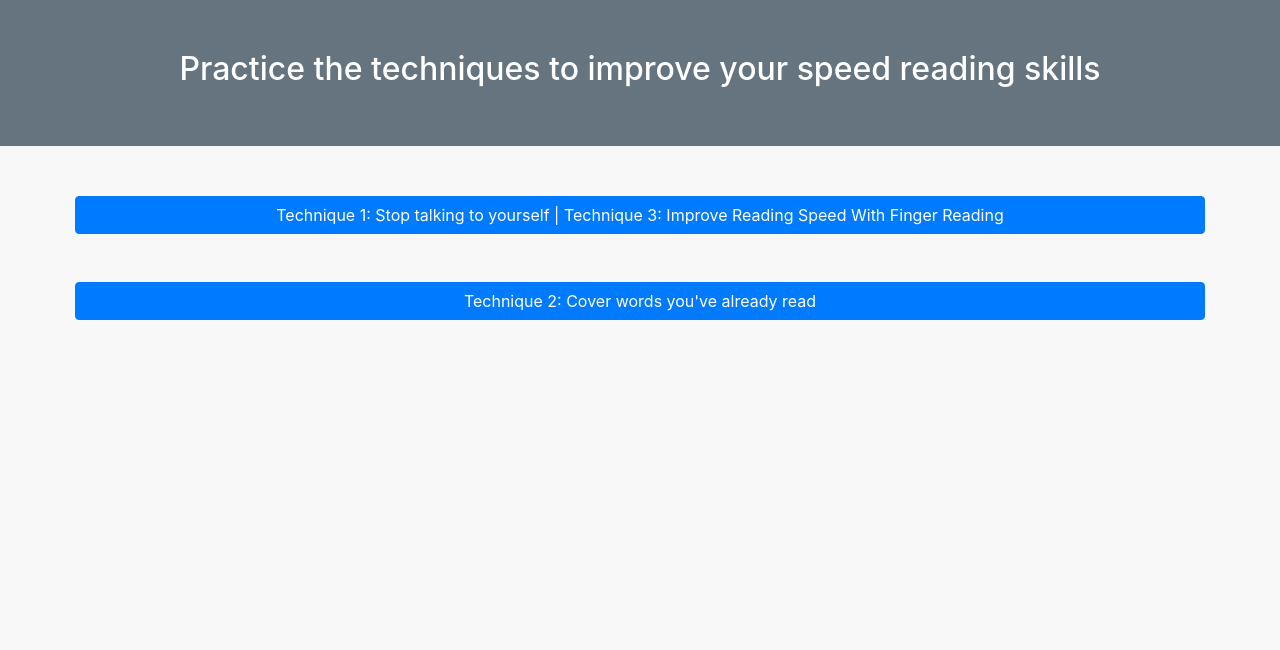
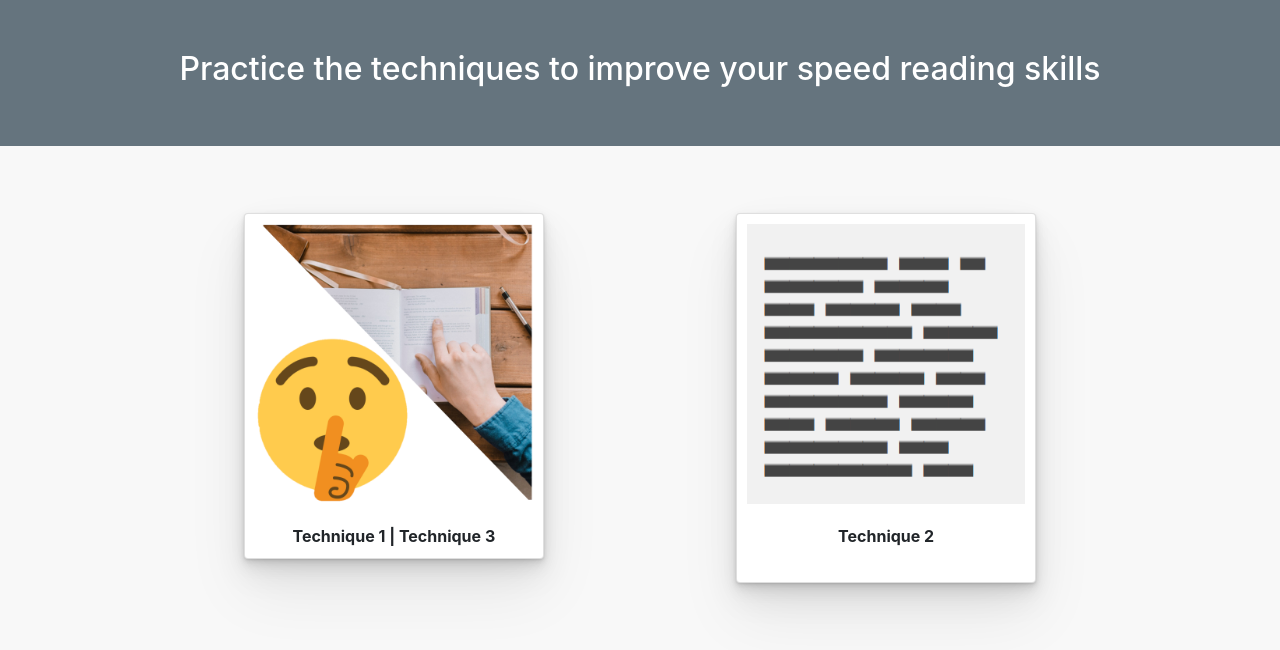
Before and after one commit to bigapple716/online-tutorial, a Flask app: page /quiz in a window 1280 px wide. Shown: the part 56-706 px from the top of the page. Run offline with Flask 2, Linux system fonts and the light colour scheme; some libraries are stand-ins or nearby versions.

Commit message:
quiz UI and fix TA's comments

```diff
--- a/static/data/data.json
+++ b/static/data/data.json
@@ -264,7 +264,7 @@
         }
     },
     "user": {
-        "wpm": "8377",
+        "wpm": "64091",
         "reading_level": "Excellent, accomplished reader"
     }
 }
--- a/static/main.css
+++ b/static/main.css
@@ -404,3 +404,9 @@ textarea {
   border-color: #f77c56;
   color: white;
 }
+
+.card.quiz2  {
+  width: 850px;
+  margin-left: auto;
+  margin-right: auto;
+}
--- a/templates/quiz/quiz-technique1-intro.html
+++ b/templates/quiz/quiz-technique1-intro.html
@@ -14,7 +14,8 @@
 <div class="colored-background">
   <div class="container">
     <br>
-    <div class="card text-center">
+
+      <div class="card quiz2 text-center" >
         <div class="card-body">
           <h4 class="card-title">To quiz you on this technique we'll give you a paragraph and a timer,<br>
             if you can get <b>300</b> words per minute or more, you've mastered this skill!
--- a/templates/quiz/quiz-technique1.html
+++ b/templates/quiz/quiz-technique1.html
@@ -23,7 +23,7 @@
       </div>
     </div>
     <br>
-    <div class="card text-center">
+    <div class="card quiz2 text-center">
       <div class="card-body">
         <p id="quiz-paragraph">{{data["paragraph"]}} </p>
       </div>
--- a/templates/quiz/quiz-technique2-intro.html
+++ b/templates/quiz/quiz-technique2-intro.html
@@ -13,7 +13,7 @@
 </div>
 <br>
 <div class="container">
-  <div class="card text-center">
+  <div class="card quiz2 text-center">
     <div class="card-body">
       <h4 class="card-title">To quiz you on this technique we will show you a phrase - word by word - <br>
         in an increasing speed and test you on what you've seen.
--- a/templates/quiz/quiz-technique2.html
+++ b/templates/quiz/quiz-technique2.html
@@ -13,7 +13,7 @@
 </div>
 <br>
 <div class="container">
-    <div class="card text-center">
+    <div class="card quiz2 text-center">
         <div class="card-body">
           <h5 class="card-title"> <p id="current_speed"> current speed is {{ data["speed"] / 100 }} seconds per word </p></h5>
           <div id="quiz2_text">
--- a/templates/quiz/quiz.html
+++ b/templates/quiz/quiz.html
@@ -2,7 +2,8 @@
 
 {% block content %}
 
-  {#  <script type="text/javascript" src="{{ url_for('static', filename = 'index.js') }}"></script>#}
+{#
+<script type="text/javascript" src="{{ url_for('static', filename = 'index.js') }}"></script>#}
 
 <script>
 
@@ -12,17 +13,34 @@
   <h2> Practice the techniques to improve your speed reading skills</h2>
 </div>
 <br>
+<div class="container">
+
+  <div class="text-center">
     <div class="container-fluid">
-      <div class = row>
-        <a href="/quiz/technique1/intro" class="btn btn-primary btn-block">Technique 1: Stop talking to yourself |  Technique 3: Improve Reading Speed With Finger Reading</a>
+      <div class="row data-rows">
+        <div class='col-6 poster-col'>
+          <div class='card custom-shadow'>
+            <a href="/quiz/technique1/intro" class="poster-link">
+              <img src="/static/data/tech1&3.png" class="poster" alt="Technique 1">
+            </a>
+            <div class='caption-row'>Technique 1 | Technique 3</div>
           </div>
           <br>
+        </div>
+
+        <div class='col-6 poster-col'>
+          <div class='card custom-shadow'>
+            <a href="/quiz/technique2/intro" class="poster-link">
+              <img src="/static/data/redaction.png" class="poster" alt="Technique 2">
+            </a>
+            <div class='caption-row'>Technique 2<br< /div>
+            </div>
             <br>
-        <div class = row>
-          <a href="/quiz/technique2/intro" class="btn btn-primary btn-block">Technique 2: Cover words you've already read</a>
           </div>
         </div>
       </div>
-  <br><br><br><br><br><br><br><br>
+    </div>
+
+  </div>
 
   {% endblock %}
--- a/templates/quiz/technique1-feedback.html
+++ b/templates/quiz/technique1-feedback.html
@@ -17,7 +17,7 @@
 <div class="colored-background">
   <div class="container">
     {% if grade == "1" %}
-    <div class="card border-0">
+    <div class="card quiz2 border-0">
       <div class="card-body text-center feedback">
         <img id="well_done_icon" src="../../static/data/well-done.png">
         <br>
@@ -29,12 +29,12 @@
       </div>
     </div>
     {% elif grade == "0" %}
-    <div class="card border-0">
+    <div class="card quiz2 border-0">
       <div class="card-body text-center feedback">
         <img id="wrong_icon" src="../../static/data/wrong.png">
         <br>
         <h4>Your answer is not correct</h4>
-        <h6>Your current speed is {{ current_speed }} wpm. Your reading profile is: <b>{{ reading_level }} </b></h6>
+        <h6>However, Your current speed is {{ current_speed }} wpm. Your reading profile is: <b>{{ reading_level }} </b></h6>
         <br>
         <div><button id="next_round" class="btn nextRoundBtn"> Next round </button></div>
         <br>
--- a/templates/quiz/technique2-feedback.html
+++ b/templates/quiz/technique2-feedback.html
@@ -20,7 +20,7 @@
       <img id="well_done_icon" src="../../static/data/well-done.png">
       <br>
       <h4>Your answer is correct !</h4>
-      <h6>Your current speed is {{ fade_time/100 }} seconds per word, we will increase the speed in your next round.
+      <h6>Your current speed is {{ fade_time/100 }} seconds per word.
       </h6>
       <br>
       {% if next_quiz_id != "e" %}
@@ -35,7 +35,7 @@
         <img id="wrong_icon" src="../../static/data/wrong.png">
         <br>
         <h4> Your answer is not correct.</h4>
-        <h6> Your current speed is {{ fade_time/100 }} seconds per word, we will increase the speed in your next round.
+        <h6> However, Your current speed is {{ fade_time/100 }} seconds per word.
         </h6>
         <br>
         {% if next_quiz_id != "e" %}
```
Also changed, not shown: static/data/tech1&3.png (added). Lines whose indentation alone changed are shown as unchanged.
